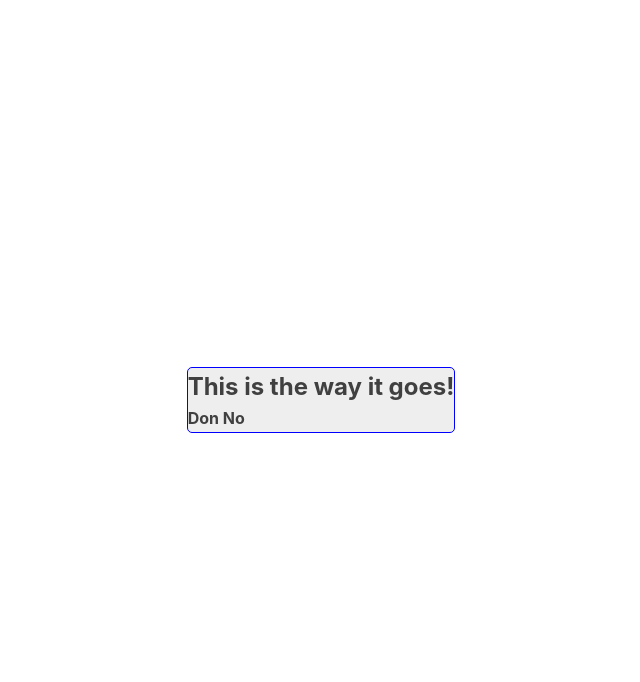
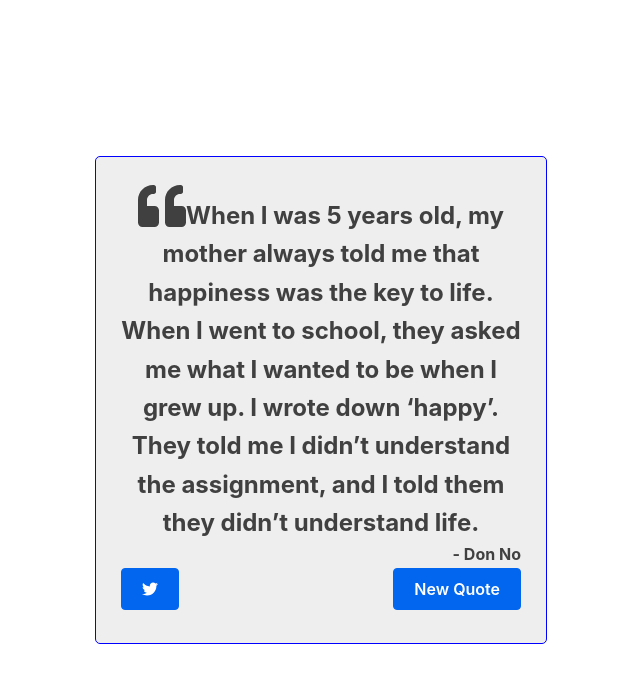
Before and after one commit to wardDes/quotemachine-cra, a React (Create React App) app: page / in a window 1280 px wide. Shown: the top 682 px of the page, without its empty margins (319-959 px from the left). Built offline with nearby package versions, Linux system fonts and the light colour scheme.

Commit message:
made changes to QuoteBox component to fulfill tests

```diff
--- a/src/QuoteBox.js
+++ b/src/QuoteBox.js
@@ -1,14 +1,28 @@
 import React, { Component } from 'react'
+import './qbstyles.scss'
+import { library } from '@fortawesome/fontawesome-svg-core'
+import { fab } from '@fortawesome/free-brands-svg-icons'
+import { faQuoteLeft } from '@fortawesome/free-solid-svg-icons'
+
+import { FontAwesomeIcon } from '@fortawesome/react-fontawesome'
+
+library.add(fab, faQuoteLeft)
 
 export class QuoteBox extends Component {
 
     render(){
         return (
-            <div id="container">
-                <div id="text">This is the way it goes!</div>
-                <div id="author">Don No</div>
-                <a id="new-quote"></a>
-                <a id="tweet-quote"></a>
+            <div id="quote-box">
+                <div className="text-container">
+                    <div id="text"><FontAwesomeIcon icon={['fas', 'quote-left']}  size="2x"/><span>When I was 5 years old, my mother always told me that happiness was the key to life.  When I went to school, they asked me what I wanted to be when I grew up.  I wrote down ‘happy’.  They told me I didn’t understand the assignment, and I told them they didn’t understand life.</span></div>
+                </div>
+                <div className="author-container">
+                    <div id="author">- Don No</div>
+                </div>
+                <div className="button-container">
+                        <a  className="button" href={`https://twitter.com/intent/tweet?hashtags=quotes&related=freecodecamp&text="" `}  id="tweet-quote" title="Tweet this quote!" target="_blank" rel="noopener noreferrer"><FontAwesomeIcon icon={['fab', 'twitter']} /></a>
+                        <button id="new-quote">New Quote</button>
+                </div>
             </div>
         )
     }
```
